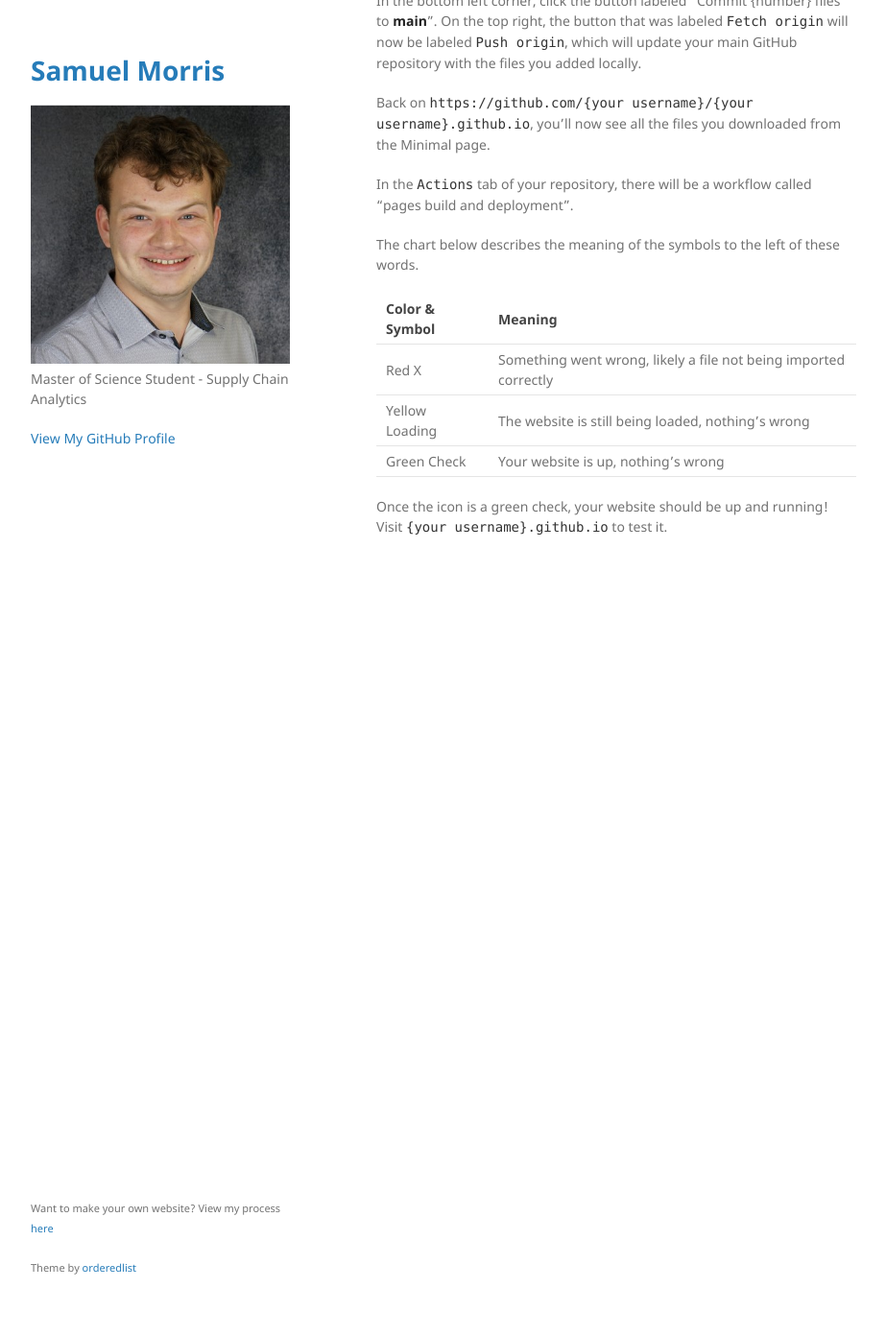
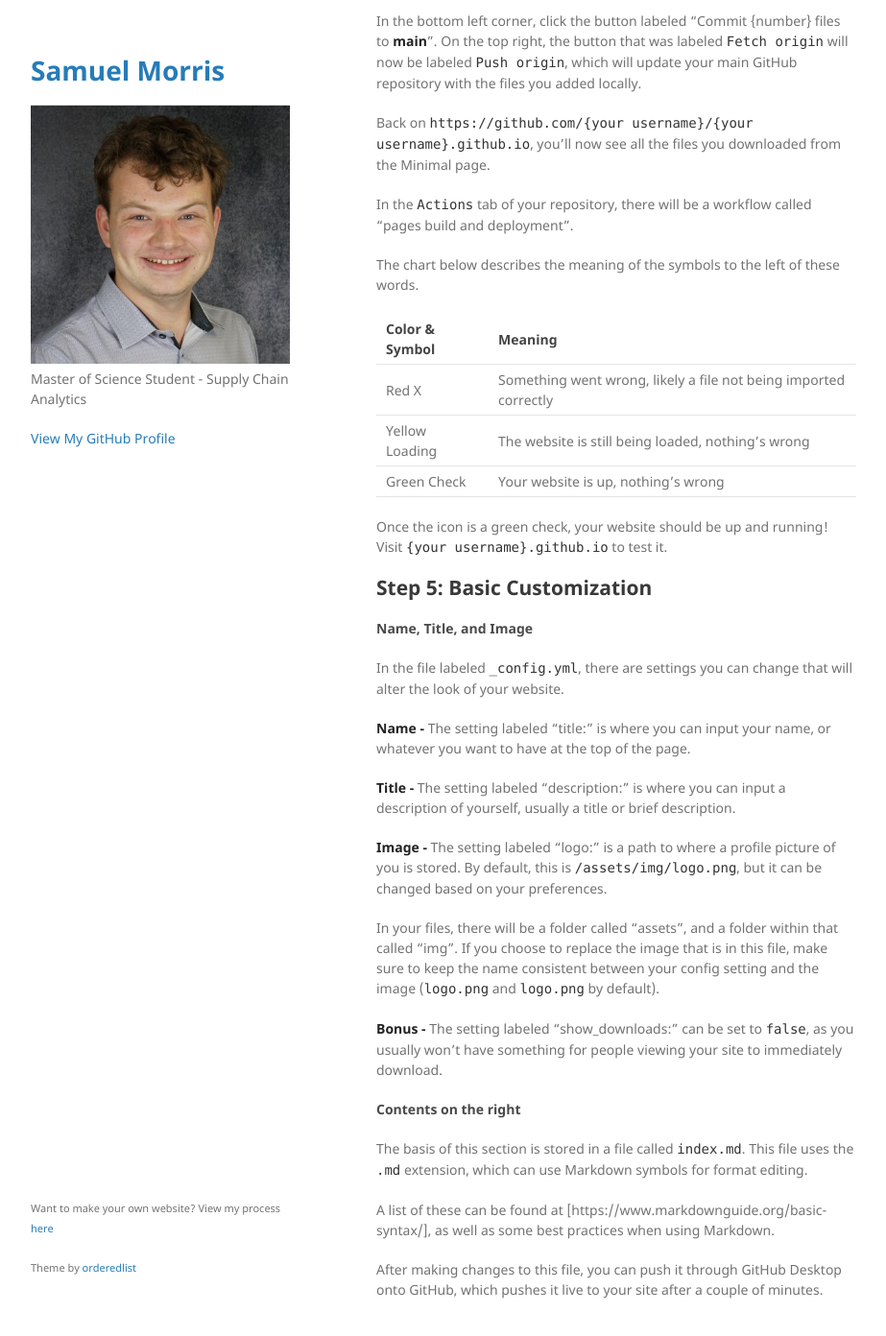
Before and after one commit to morris-sam/morris-sam.github.io, a Jekyll site: the page built from process/index.md, in a window 1280 px wide and 1400 px high, scrolled down 1813 px. Shown: the top 1392 px of the window at 96% size, without its empty margins (178-1101 px from the left). Built offline with Jekyll 4.4.1, drawn with Linux system fonts in a browser that asks for light colours; our own code applies the rules of GitHub Pages for plain Markdown files.

Commit message:
process page part 2

```diff
--- a/process/index.md
+++ b/process/index.md
@@ -12,6 +12,7 @@ I would recommend reading through the entire documentation once before attemptin
 2. [Create the Website Repository](#step-2-create-a-website-repository)
 3. [Install and set up GitHub Desktop](#step-3-install-and-set-up-github-desktop)
 4. [Download, Install, and Test the Minimal Theme](#step-4-download-install-and-test-the-minimal-theme)
+5. [Basic Customization](#step-5-basic-customization)
 
 ## Step 1: Create a GitHub Account
 
@@ -74,3 +75,27 @@ The chart below describes the meaning of the symbols to the left of these words.
 | Green Check    | Your website is up, nothing's wrong                              |
 
 Once the icon is a green check, your website should be up and running! Visit `{your username}.github.io` to test it.
+
+## Step 5: Basic Customization
+
+#### Name, Title, and Image
+
+In the file labeled `_config.yml`, there are settings you can change that will alter the look of your website.
+
+**Name -** The setting labeled "title:" is where you can input your name, or whatever you want to have at the top of the page.
+
+**Title -** The setting labeled "description:" is where you can input a description of yourself, usually a title or brief description.
+
+**Image -** The setting labeled "logo:" is a path to where a profile picture of you is stored. By default, this is `/assets/img/logo.png`, but it can be changed based on your preferences.
+
+In your files, there will be a folder called "assets", and a folder within that called "img". If you choose to replace the image that is in this file, make sure to keep the name consistent between your config setting and the image (`logo.png` and `logo.png` by default).
+
+**Bonus -** The setting labeled "show_downloads:" can be set to `false`, as you usually won't have something for people viewing your site to immediately download.
+
+#### Contents on the right
+
+The basis of this section is stored in a file called `index.md`. This file uses the `.md` extension, which can use Markdown symbols for format editing.
+
+A list of these can be found at [https://www.markdownguide.org/basic-syntax/], as well as some best practices when using Markdown.
+
+After making changes to this file, you can push it through GitHub Desktop onto GitHub, which pushes it live to your site after a couple of minutes.
```
